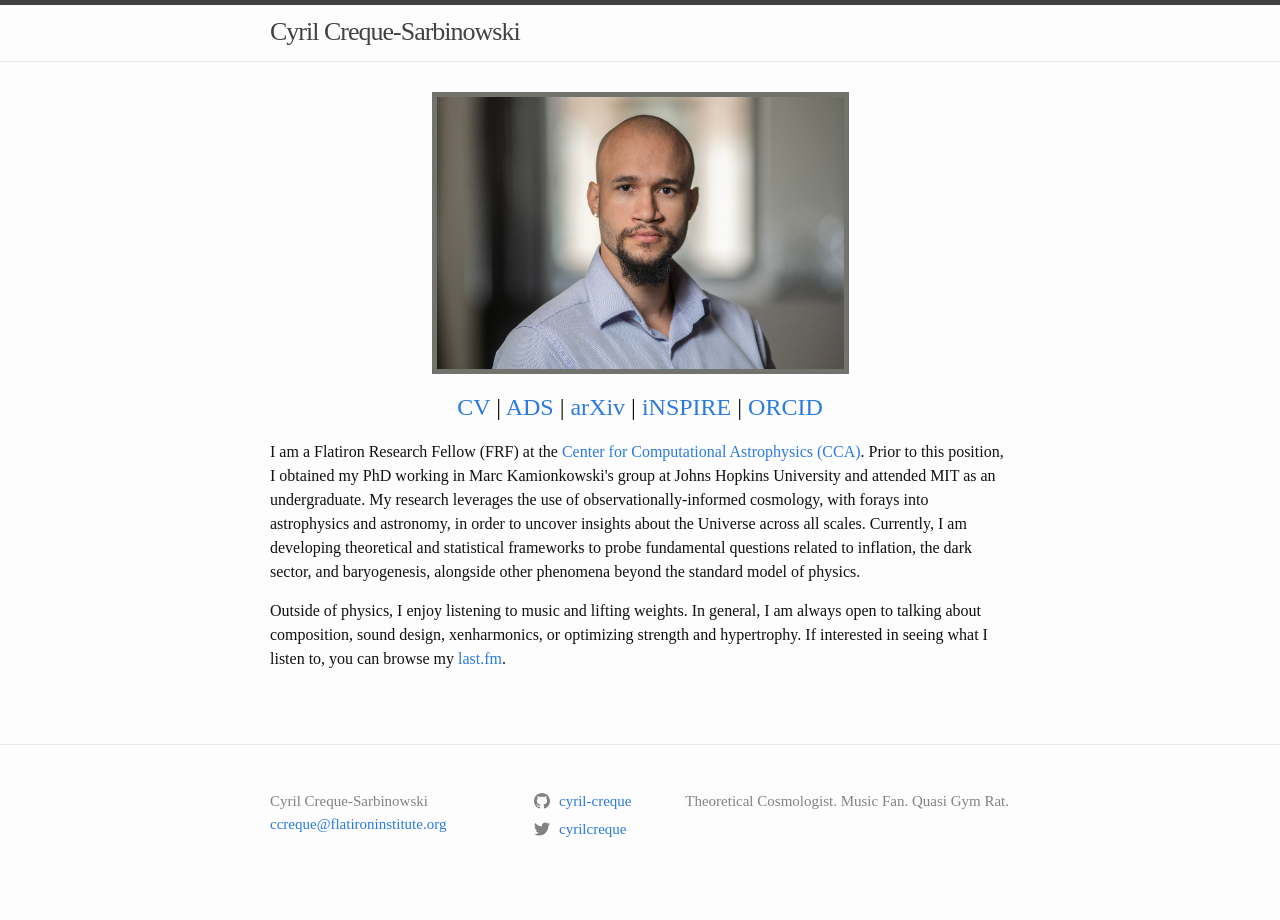
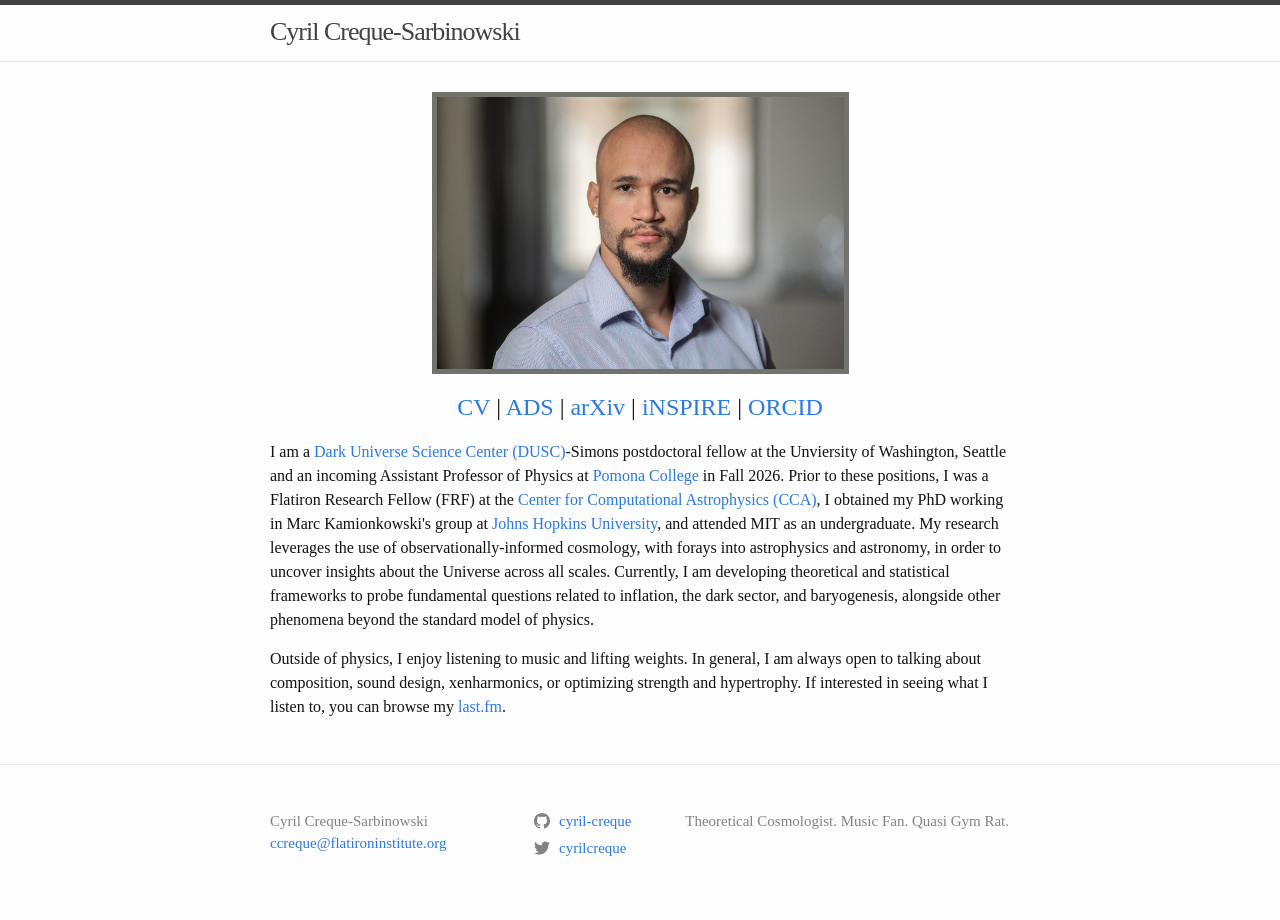
Before and after one commit to cyril-creque/cyril-creque.github.io, a Jekyll site: the page built from docs/index.markdown, in a window 1280 px wide. Built offline with Jekyll 4.4.1, drawn with Linux system fonts in a browser that asks for light colours; some web fonts are replaced.

Commit message:
Updated site

```diff
--- a/docs/index.markdown
+++ b/docs/index.markdown
@@ -42,7 +42,7 @@
 </h2>
 </p>
 <p style = "font-family: Computer Modern">
-I am a Flatiron Research Fellow (FRF) at the <a href= "https://www.simonsfoundation.org/flatiron/center-for-computational-astrophysics/">Center for Computational Astrophysics (CCA)</a>. Prior to this position, I obtained my PhD working in Marc Kamionkowski's group at Johns Hopkins University and attended MIT as an undergraduate. My research leverages the use of observationally-informed cosmology, with forays into astrophysics and astronomy, in order to uncover insights about the Universe across all scales. Currently, I am developing theoretical and statistical frameworks to probe fundamental questions related to inflation, the dark sector, and baryogenesis, alongside other phenomena beyond the standard model of physics.
+I am a <a href="https://www.washington.edu/research/research-centers/dark-universe-science-center-dusc/">Dark Universe Science Center (DUSC)</a>-Simons postdoctoral fellow at the Unviersity of Washington, Seattle and an incoming Assistant Professor of Physics at <a href="https://www.pomona.edu/academics/departments/physics-and-astronomy">Pomona College</a> in Fall 2026. Prior to these positions, I was a Flatiron Research Fellow (FRF) at the <a href="https://www.simonsfoundation.org/flatiron/center-for-computational-astrophysics/">Center for Computational Astrophysics (CCA)</a>, I obtained my PhD working in Marc Kamionkowski's group at <a href="https://sites.krieger.jhu.edu/kamionkowski/students-and-postdocs/">Johns Hopkins University</a>, and attended MIT as an undergraduate. My research leverages the use of observationally-informed cosmology, with forays into astrophysics and astronomy, in order to uncover insights about the Universe across all scales. Currently, I am developing theoretical and statistical frameworks to probe fundamental questions related to inflation, the dark sector, and baryogenesis, alongside other phenomena beyond the standard model of physics.
 </p>
 <p style = "font-family: Computer Modern">
 Outside of physics, I enjoy listening to music and lifting weights. In general, I am always open to talking about composition, sound design, xenharmonics, or optimizing strength and hypertrophy. If interested in seeing what I listen to, you can browse my <a href = "https://last.fm/user/Cyrilcs">last.fm</a>.
```
